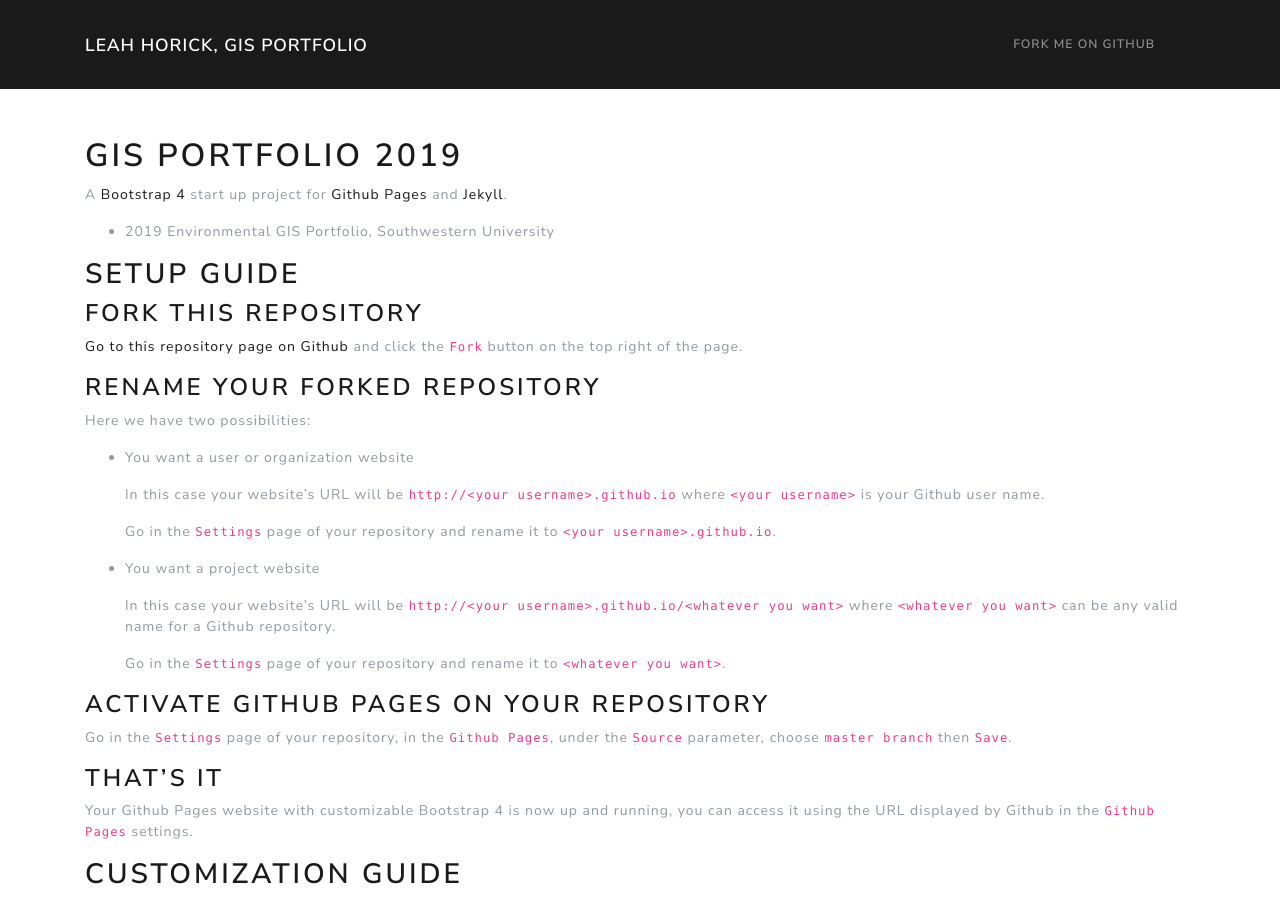
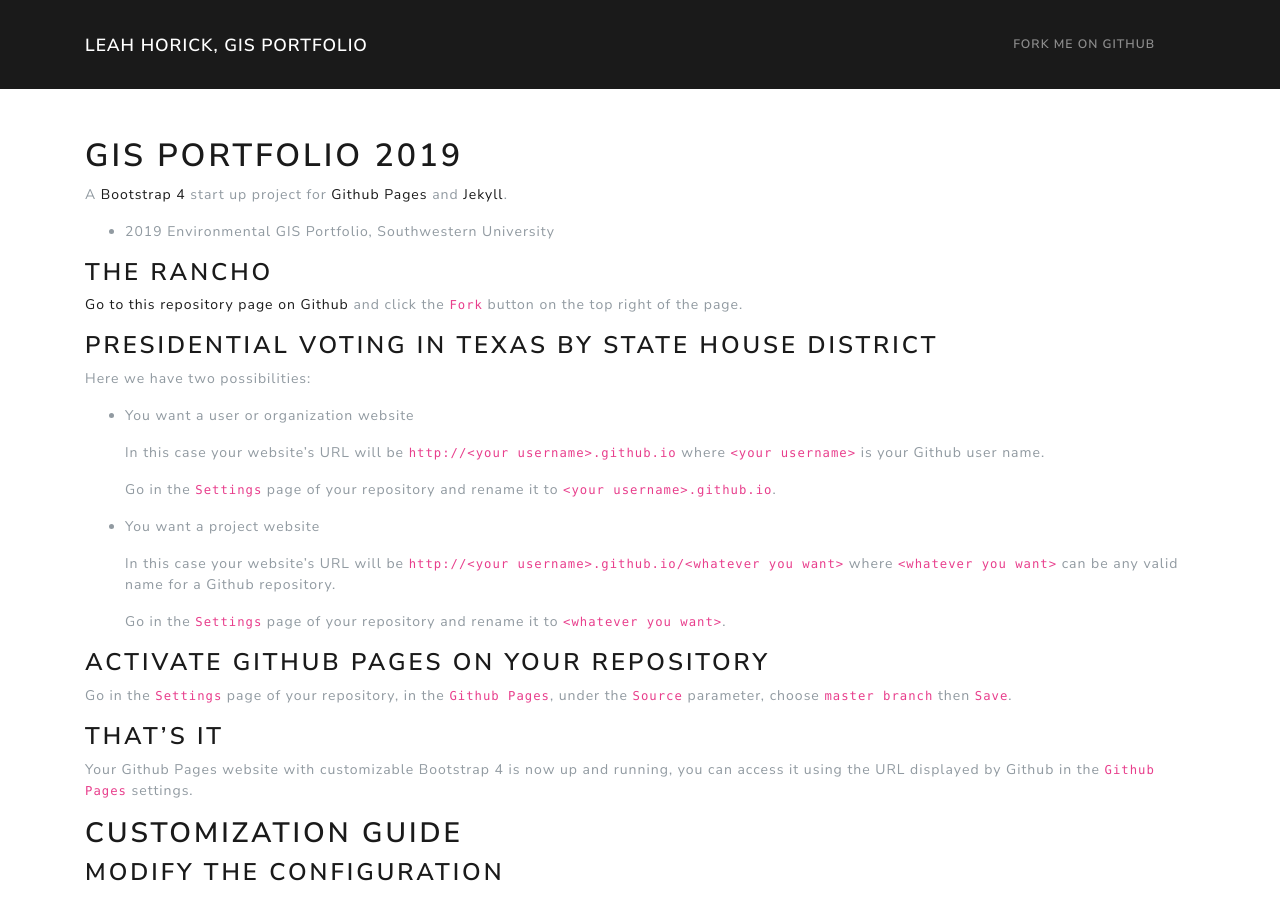
Before and after one commit to nicolas-van/bootstrap-4-github-pages, a Jekyll site: the page built from index.md, in a window 1280 px wide and 900 px high. Built offline with Jekyll 4.4.1, drawn with Linux system fonts in a browser that asks for light colours.

Commit message:
Update index.md

```diff
--- a/index.md
+++ b/index.md
@@ -7,13 +7,11 @@ A [Bootstrap 4](https://getbootstrap.com/) start up project for [Github Pages](h
 
 * 2019 Environmental GIS Portfolio, Southwestern University
 
-## Setup Guide
-
-### Fork this repository
+### The Rancho
 
 [Go to this repository page on Github](https://github.com/nicolas-van/bootstrap-4-github-pages) and click the `Fork` button on the top right of the page.
 
-### Rename your forked repository
+### Presidential Voting in Texas by State House District
 
 Here we have two possibilities:
 
```
